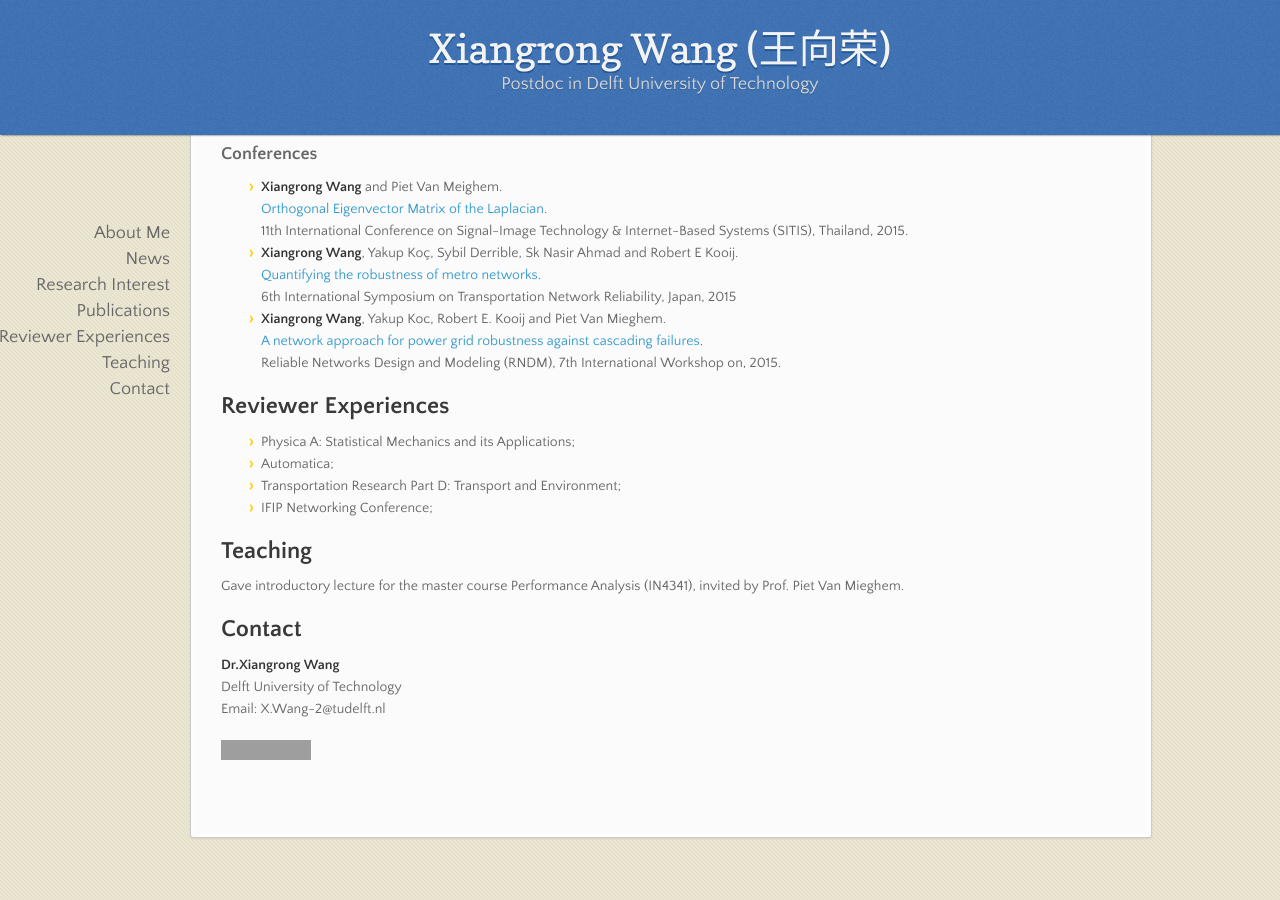
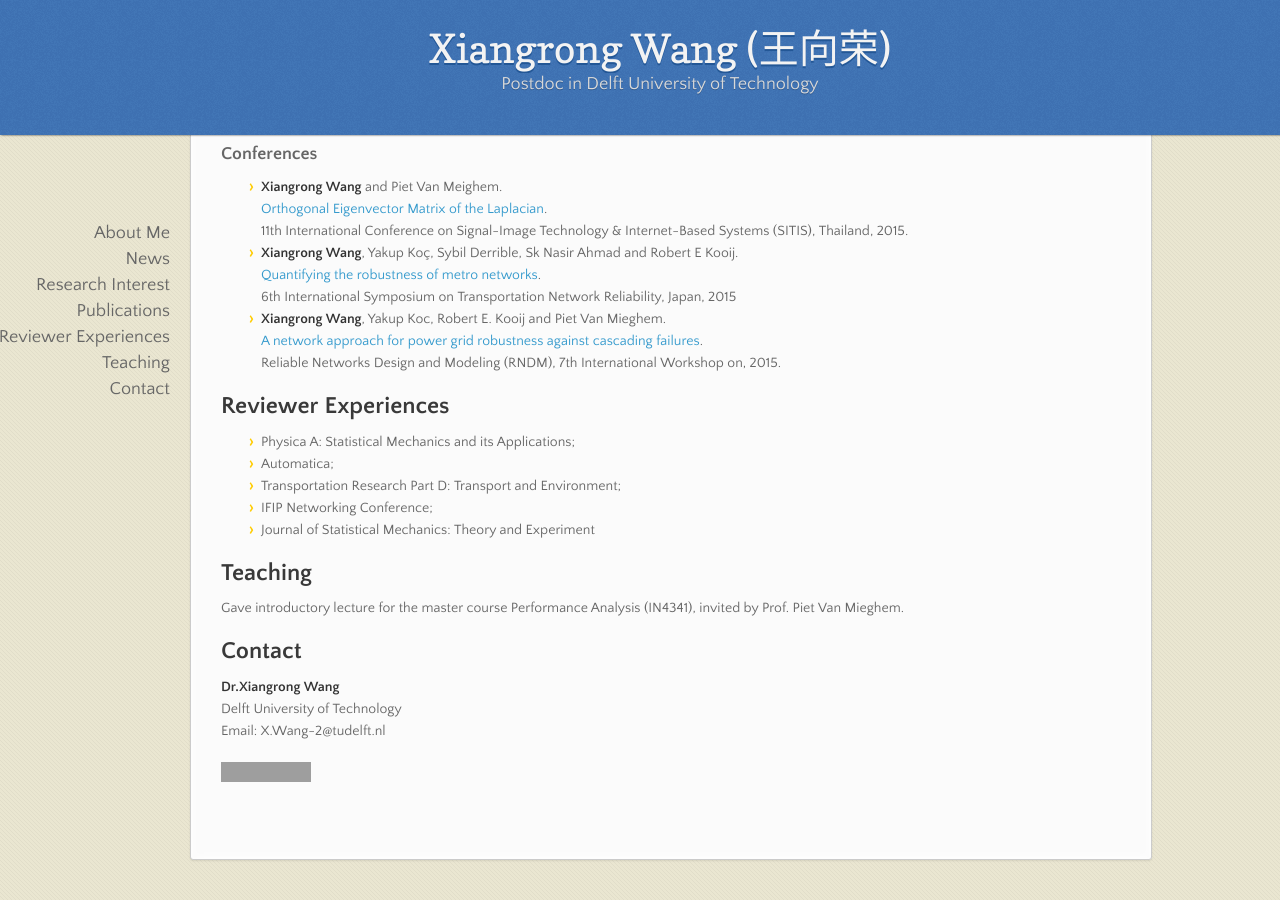
Before and after one commit to xiangrongwang/xiangrongwang.github.io, a Jekyll site: the page built from index.md, in a window 1280 px wide and 900 px high, scrolled down 1214 px. Built offline with Jekyll 4.4.1, drawn with Linux system fonts in a browser that asks for light colours; nearby versions of some CDN libraries; our own code applies the rules of GitHub Pages for plain Markdown files; before the commit the page ends 2092 px from its top, so only the background shows below that; grey boxes are pictures that could not be loaded.

Commit message:
Update index.md

```diff
--- a/index.md
+++ b/index.md
@@ -57,6 +57,7 @@ Reliable Networks Design and Modeling (RNDM), 7th International Workshop on, 201
 - Automatica;
 - Transportation Research Part D: Transport and Environment;
 - IFIP Networking Conference;
+- Journal of Statistical Mechanics: Theory and Experiment
 
 ## Teaching
 Gave introductory lecture for the master course Performance Analysis (IN4341), invited by Prof. Piet Van Mieghem.
```
